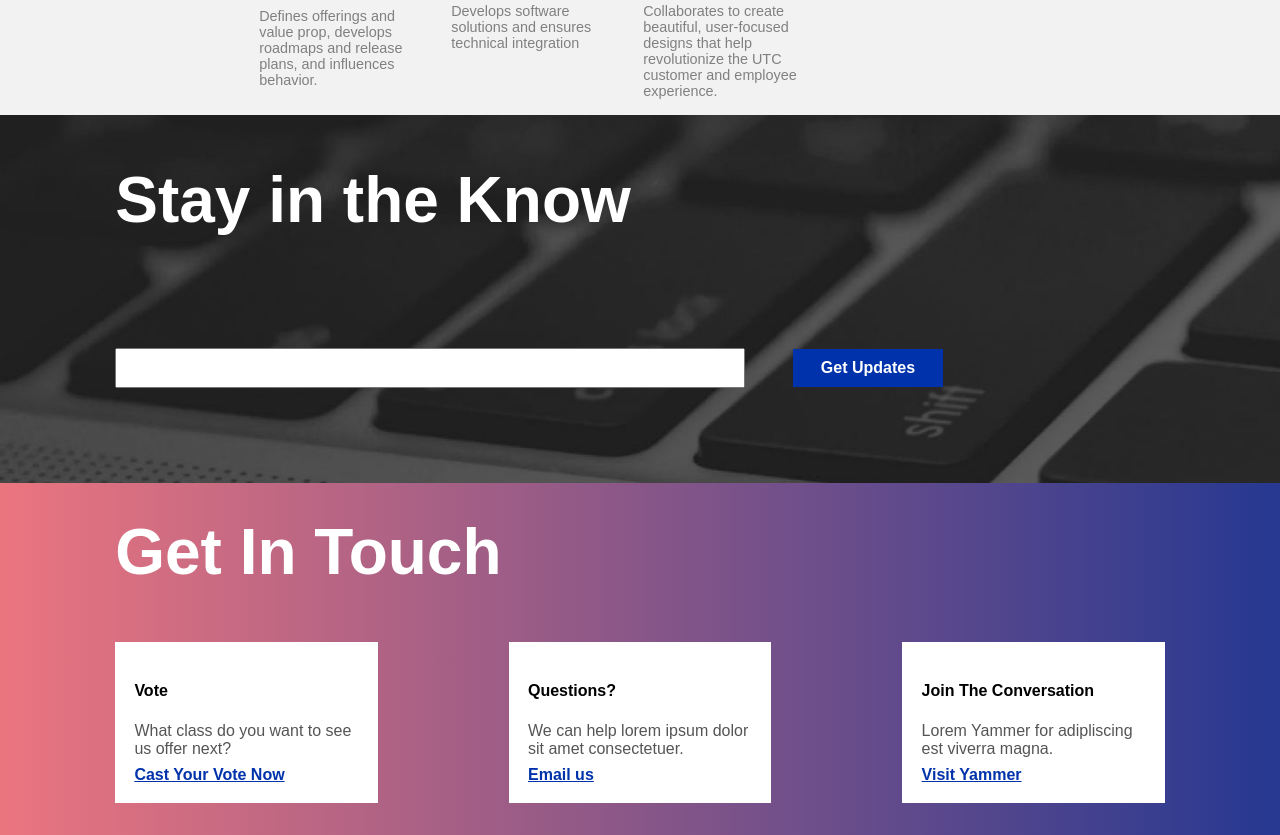
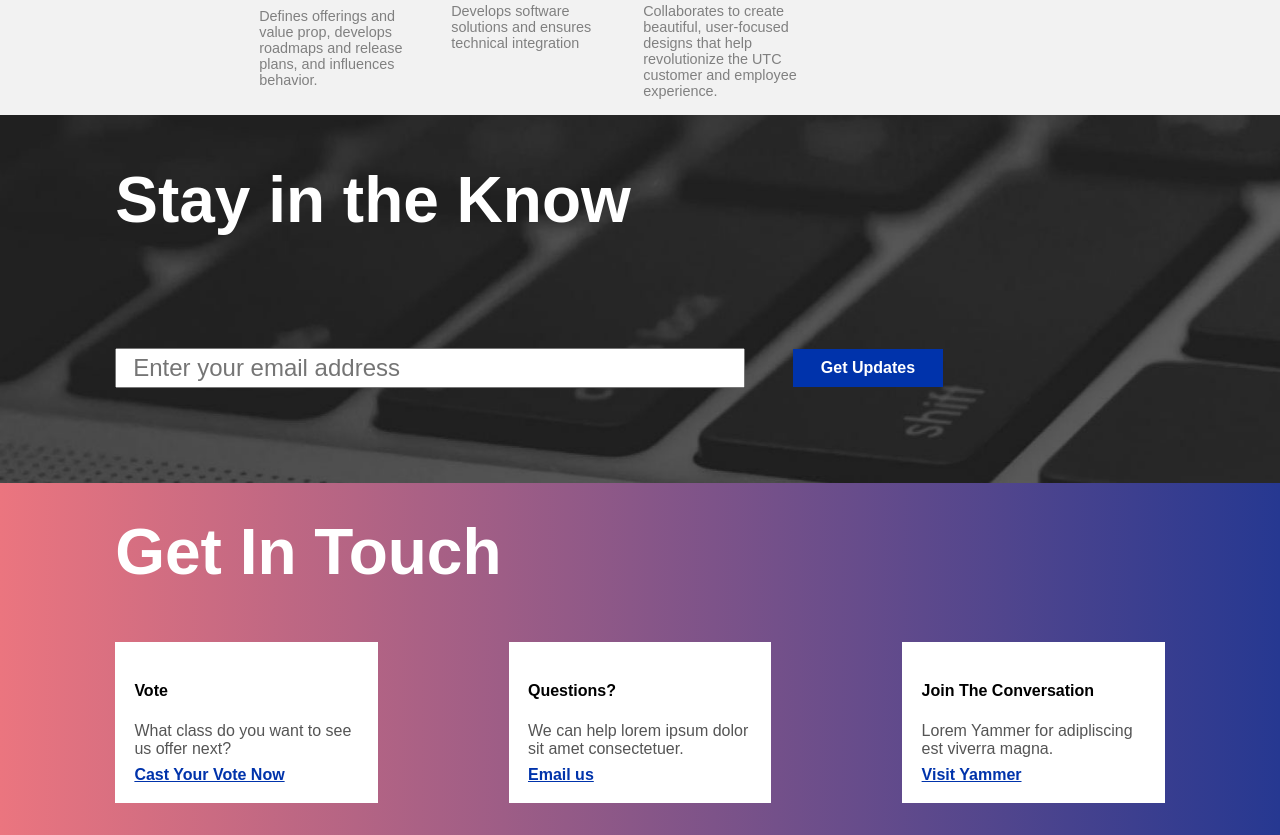
Before and after one commit to Lina-ElBadrawy/Digitalu, a plain HTML site: page index.html in a window 1280 px wide. Shown: the part 3914-4749 px from the top of the page. Drawn offline with nearby package versions, Linux system fonts and the light colour scheme.

Commit message:
stay in the know

```diff
--- a/css/styles.css
+++ b/css/styles.css
@@ -696,6 +696,8 @@ input:checked + label {
     height: 40px;
     align-self: center;
     width:60%;
+    font-size: 1.5rem;
+    padding: 1rem;
 }
 .stay-in-the-know .btn{
     height: 100%;
--- a/index.html
+++ b/index.html
@@ -546,7 +546,7 @@
         <div class="container">
                 <h3 class="title">Stay in the Know</h3>
                 <div class="email-container">
-                    <input class="email-input" type="text" value="" />
+                    <input class="email-input" type="text" value="" placeholder="Enter your email address" />
                     <a class="btn">Get Updates</a>
                 </div>
         </div>
```
